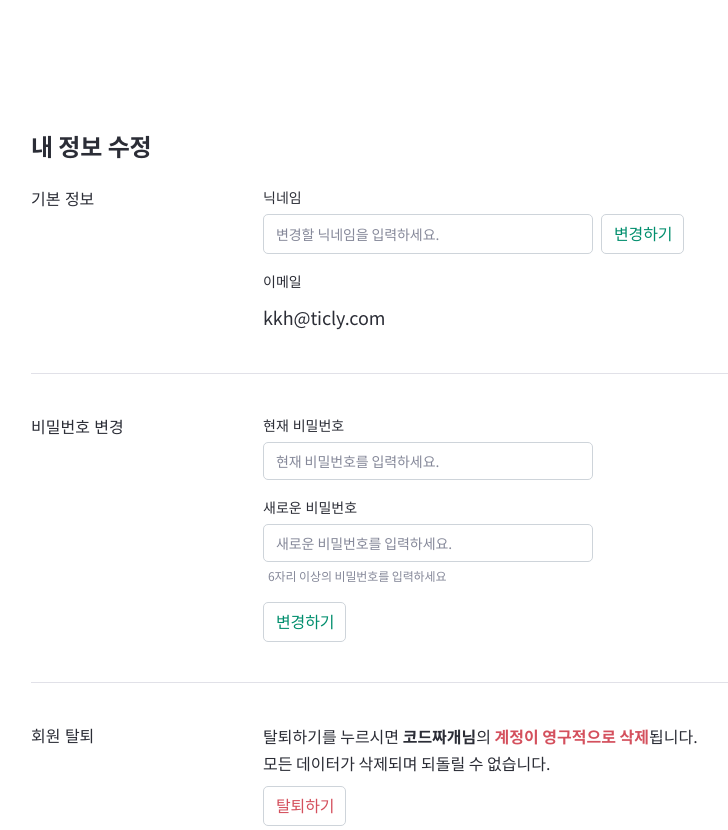
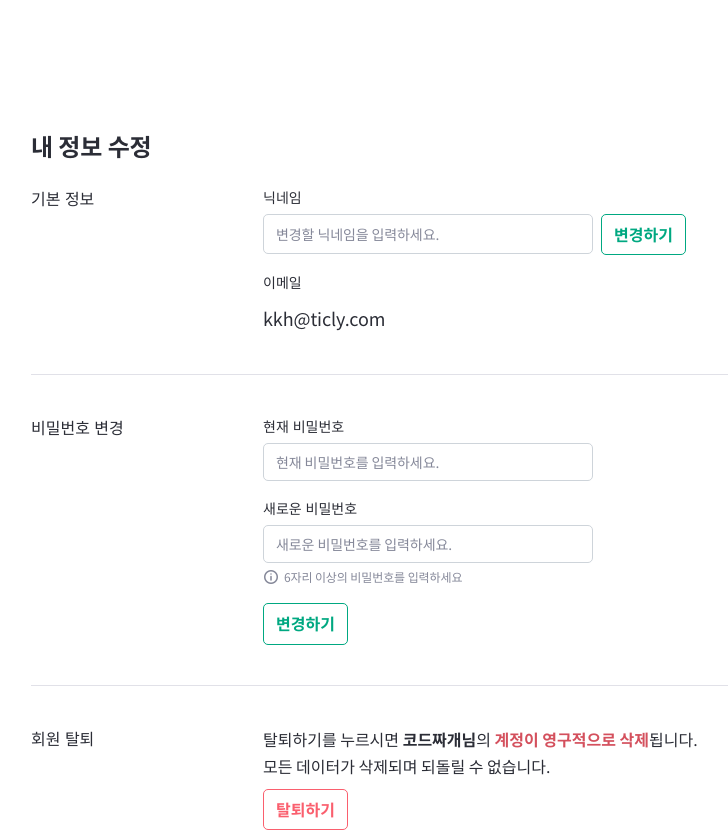
Before and after one commit to intulda/Ticly, a Java web app: page /hello in a window 1280 px wide. Shown: the whole page, without its empty margins (55-783 px from the left). Run offline with Spring Boot 4, a stand-in JSP engine, Linux system fonts and the light colour scheme; some of the project's set-up classes (security, data sources, template engines, error pages and the like) are left out, and stand-ins take their place; some web fonts are replaced.

Commit message:
[edit] myPage Fonticon, Button 수정

```diff
--- a/src/main/webapp/WEB-INF/views/mypage/myPage.jsp
+++ b/src/main/webapp/WEB-INF/views/mypage/myPage.jsp
@@ -29,11 +29,10 @@
                         class="form-control nickname_Input"
                         placeholder="변경할 닉네임을 입력하세요."
                 />
-                <input
-                        type="submit"
-                        class="text h6 text-color-green form-control myPage_Button"
-                        value="변경하기"
-                />
+                <button type="submit"
+                        class="btn btn-outline-primary">
+                        변경하기
+                </button>
             </div>
             <span class="div_Contents">이메일</span><br>
             <span class="text h5 text-color-gray100 basicInfo_Email">kkh@ticly.com</span>
@@ -56,14 +55,13 @@
                     placeholder="새로운 비밀번호를 입력하세요."
             />
             <span class="text body2 text-color-gray300 sixPassword_Input">
-                <i class="icon_ InfoIcon_Color InfoIcon_Size sixPassword_Icon"></i>
+                <i class="icon_info_circle InfoIcon_Size sixPassword_Icon"></i>
             6자리 이상의 비밀번호를 입력하세요 </span
             >
-            <input
-                    type="submit"
-                    class="text h6 text-color-green form-control myPage_Button"
-                    value="변경하기"
-            />
+            <button type="submit"
+                    class="btn btn-outline-primary">
+                변경하기
+            </button>
         </div>
     </div>
     <div class="rectangle myPage_Rectangle"></div>
@@ -80,11 +78,10 @@
             ><span>됩니다.</span><br />
                 <span>모든 데이터가 삭제되며 되돌릴 수 없습니다.</span>
             </div>
-            <input
-                    type="submit"
-                    class="text h6 text-color-red form-control myPage_Button"
-                    value="탈퇴하기"
-            />
+            <button type="submit"
+                    class="btn btn-outline-danger">
+                탈퇴하기
+            </button>
         </div>
     </div>
 </div>
--- a/src/main/webapp/css/mypage/myPage.css
+++ b/src/main/webapp/css/mypage/myPage.css
@@ -94,9 +94,7 @@
     margin-bottom: 16px;
 }
 
-.sixPassword_Icon {
-    margin: 0 5px 0 0;
-}
+
 
 .password_ReType {
     margin-top: 4px;
@@ -107,8 +105,8 @@
     font-size: 16px;
 }
 
-.InfoIcon_Color {
-    color: #858899;
+.sixPassword_Icon {
+    margin: 0 5px 0 0;
 }
 
 .withdraw_Warning {
```
